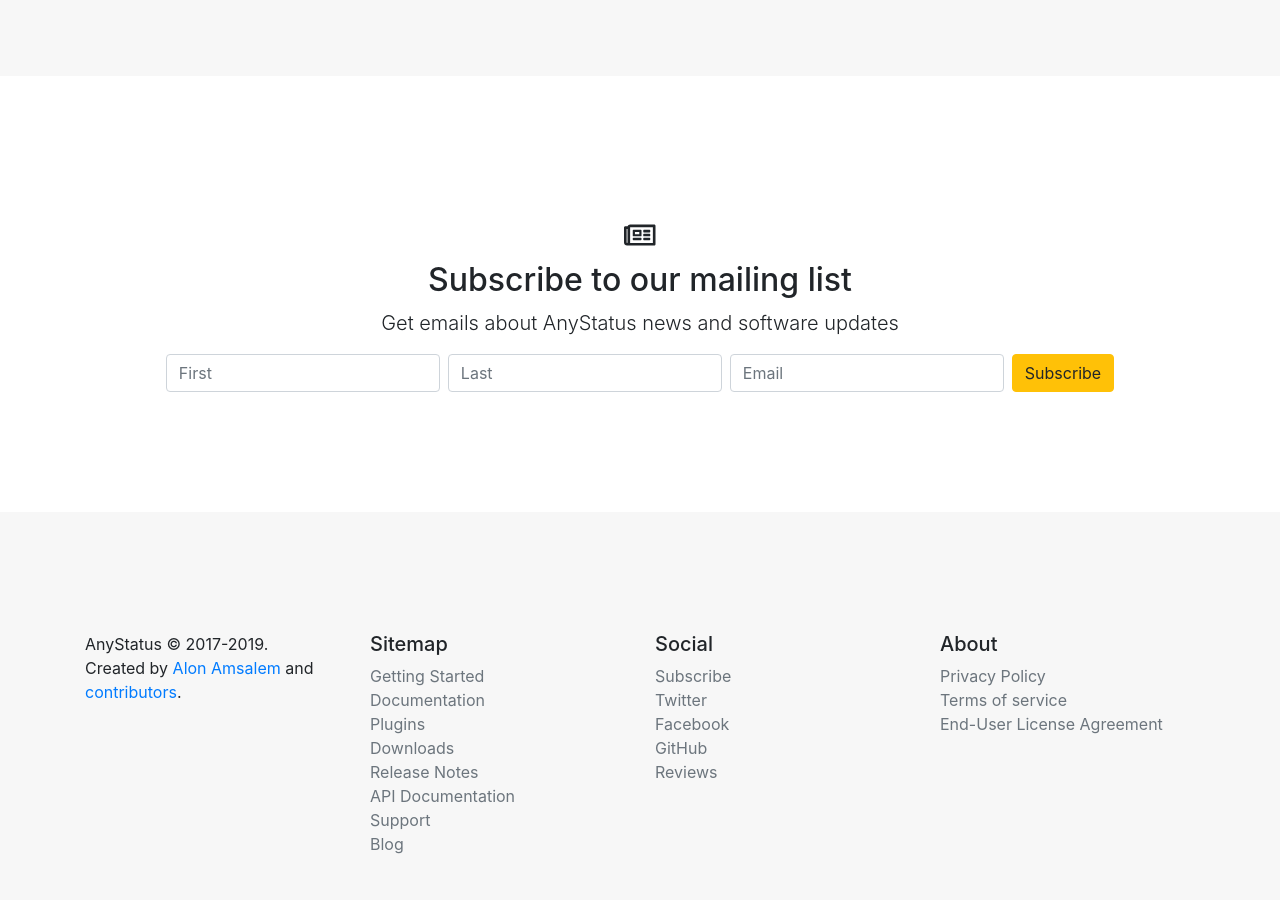
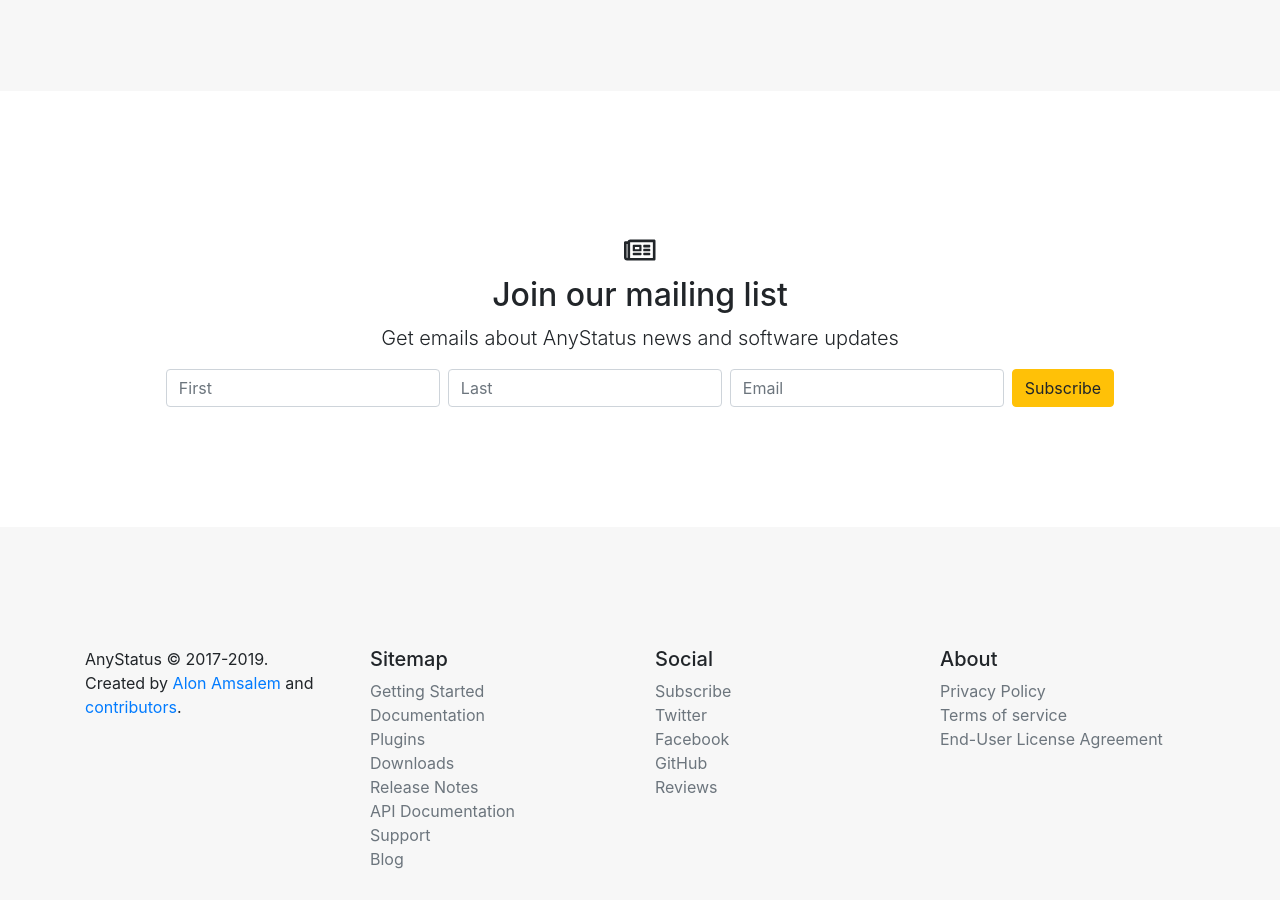
Before and after one commit to AnyStatus/anystatus.github.io, a Jekyll site: the page built from index.html, in a window 1280 px wide and 900 px high, scrolled down 5342 px. Built offline with Jekyll 4.4.1, drawn with Linux system fonts in a browser that asks for light colours; comment, search, counter and statistics services are not loaded.

Commit message:
release 2.6

```diff
--- a/index.html
+++ b/index.html
@@ -20,7 +20,7 @@
             <div class="col-md-12 text-center">
                 <h1 class="">AnyStatus For Windows</h1>
                 <p class="pb-4">Powerful monitoring and notifications app for IT professionals</p>
-                <p><img class="img-shadow img-fluid" src="/assets/images/screenshots/anystatus-2.4.36-azure-devops.png"/></p>
+                <p><img class="img-shadow img-fluid" src="/assets/images/screenshots/anystatus.2.6.5.png"/></p>
                 <div class="pt-4"></div>
                 <a href="/docs/getting-started" class="btn btn-lg btn-success" role="button">Get Started</a>
                 <a href="/downloads" class="btn btn-primary btn-lg ml-2" role="button">Download</a>
@@ -222,7 +222,7 @@
     <div class="row">
         <div class="col-md-12 text-center">
             <h3><i class="far fa-newspaper"></i></h3>
-            <h2>Subscribe to our mailing list</h2>
+            <h2>Join our mailing list</h2>
             <p class="lead">Get emails about AnyStatus news and software updates</p>
             {% include subscribe-form-inline.html center=true %}
         </div>
```
